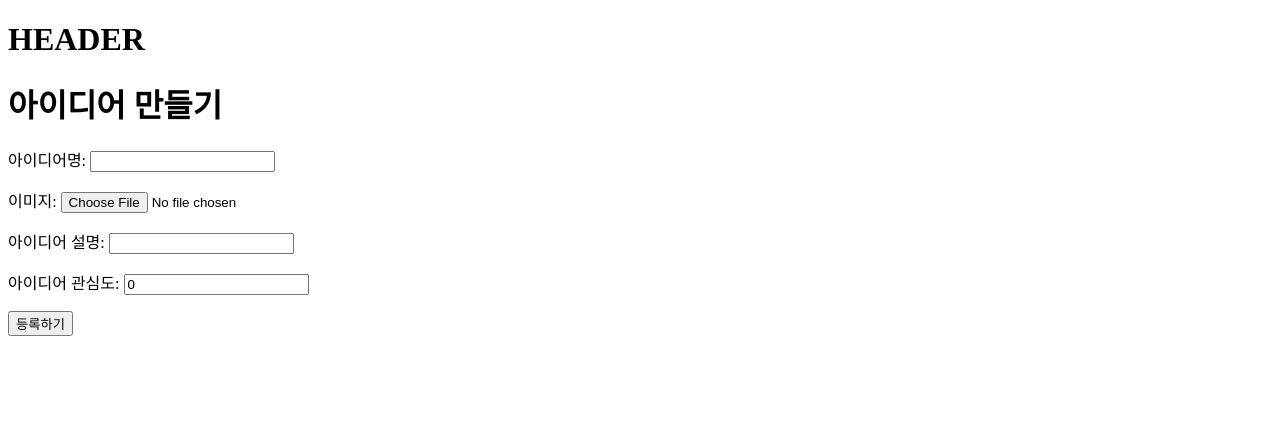
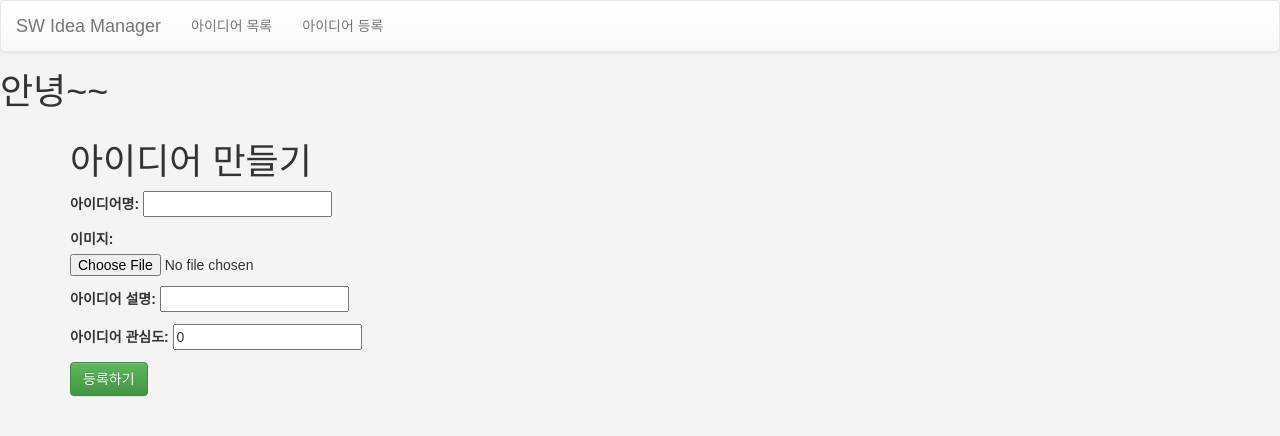
Before and after one commit to Pirogramming-21/Ahn-Sihwan, a Django app: page /ideas/register/ in a window 1280 px wide. Shown: the top 436 px of the page. Run offline with Django 5.2, Linux system fonts and the light colour scheme; some libraries are stand-ins or nearby versions.

Commit message:
[style] main 페이지 디자인

```diff
--- a/week4/SWIDEA_SITE/templates/ideas/register.html
+++ b/week4/SWIDEA_SITE/templates/ideas/register.html
@@ -1,8 +1,6 @@
 {% extends 'main.html' %}
 
-{%block head%}
-<title>아이디어 만들기</title>
-{%endblock%}
+{%block title%}아이디어 만들기{%endblock%}
 
 {%block content%}
 <h1>아이디어 만들기</h1>
--- a/week4/SWIDEA_SITE/templates/main.html
+++ b/week4/SWIDEA_SITE/templates/main.html
@@ -1,17 +1,35 @@
 {%load static%}
-
 <!DOCTYPE html>
 <html lang="ko">
 <head>
     <meta charset="UTF-8">
     <meta name="viewport" content="width=device-width, initial-scale=1.0">
-    <title>아이디어사이트</title>
-    {%block head%}
-    {% endblock %}
+    <title>{% block title %}SW Idea Manager{% endblock %}</title>
+    <link rel="stylesheet" href="//maxcdn.bootstrapcdn.com/bootstrap/3.2.0/css/bootstrap.min.css">
+    <link rel="stylesheet" href="//maxcdn.bootstrapcdn.com/bootstrap/3.2.0/css/bootstrap-theme.min.css">
+    <link rel="stylesheet" href="{% static 'css/base.css' %}">
+    <link rel="stylesheet" href="{% static 'css/review_list.css' %}">
+    <link rel="stylesheet" href="{% static 'css/review_form.css' %}">
+    <link rel="stylesheet" href="{% static 'css/review_detail.css' %}">
 </head>
+
 <body>
-    <h1>HEADER</h1>
-    {%block content%}
-    {%endblock%}
+    <nav class="navbar navbar-default">
+        <div class="container-fluid">
+            <div class="navbar-header">
+                <a class="navbar-brand" href="/">SW Idea Manager</a>
+            </div>
+            <ul class="nav navbar-nav">
+                <li><a href="/ideas">아이디어 목록</a></li>
+                <li><a href="/ideas/register">아이디어 등록</a></li>
+            </ul>
+        </div>
+    </nav>
+
+    <h1>안녕~~</h1>
+    <div class="container">
+        {% block content %}
+        {% endblock %}
+    </div>
 </body>
 </html>
```
